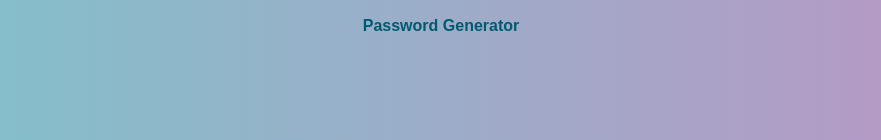
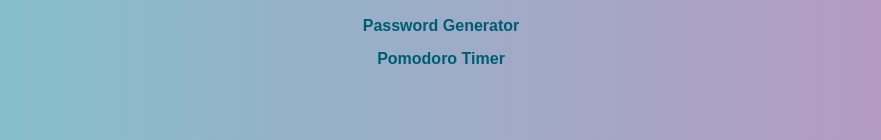
Before and after one commit to loonaarc/coolstuff_home, a plain HTML site: page index.html in a window 1280 px wide. Shown: the part 229-369 px from the top of the page, without its empty margins (199-1080 px from the left). Drawn offline with Linux system fonts and the light colour scheme.

Commit message:
add pomodoro linke

```diff
--- a/index.html
+++ b/index.html
@@ -17,7 +17,7 @@
     <h2>Tools</h2>
     <ul class="tools">
       <li><a href="https://password.coolstuff.cloud" target="_blank">Password Generator</a></li>
-      <!-- add more links later -->
+      <li><a href="https://pomodoro.coolstuff.cloud" target="_blank">Pomodoro Timer</a></li>
     </ul>
   </main>
 
```
